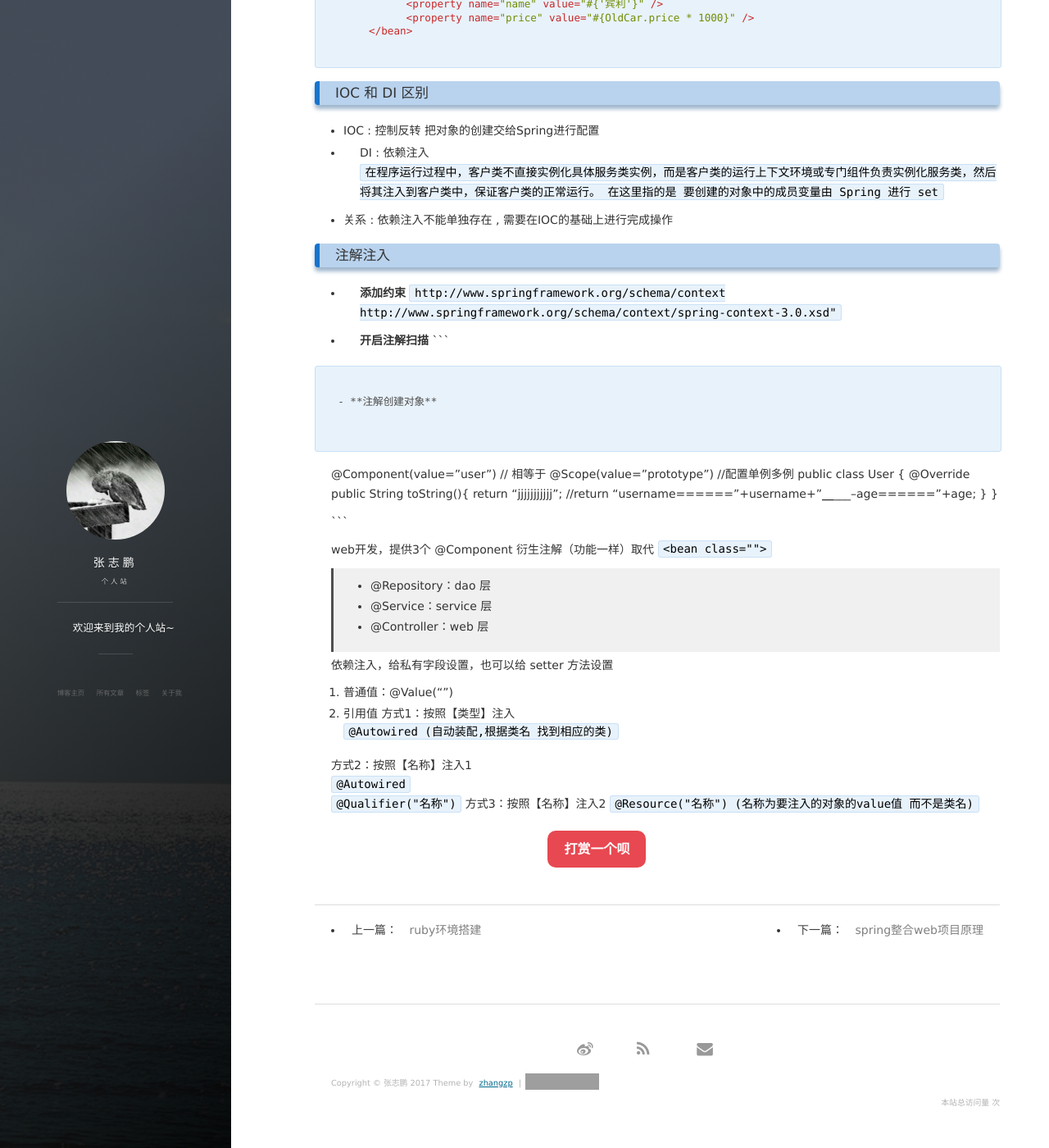
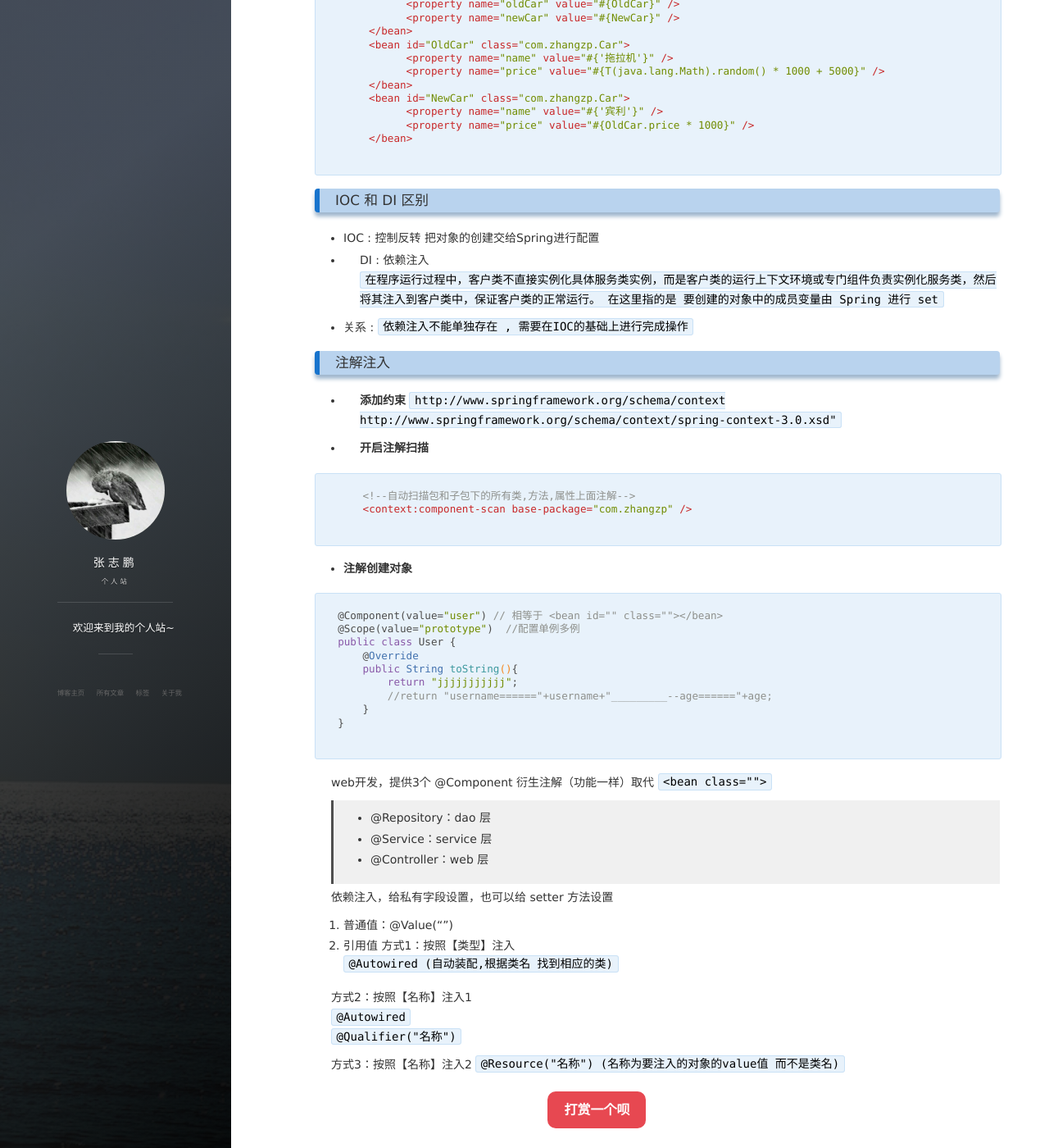
Before and after one commit to zhangzhipengde/zhangzhipengde.github.io, a Jekyll site: the page built from _posts/2015-10-04-IOC学习笔记.md, in a window 1280 px wide and 1400 px high, scrolled down 4893 px. Shown: the whole window at 82% size. Built offline with Jekyll 4.4.1, drawn with Linux system fonts in a browser that asks for light colours; nearby versions of some CDN libraries; comment, search, counter and statistics services are not loaded; some of the changed text lies outside the part shown; grey boxes are pictures that could not be loaded.

Commit message:
Create 2015-10-04-IOC学习笔记.md

````diff
--- a/_posts/2015-10-04-IOC学习笔记.md
+++ b/_posts/2015-10-04-IOC学习笔记.md
@@ -7,7 +7,11 @@ tag: Spring
 
 ### IOC概念
 ```
-控制反转。开发中，IoC意味着将你设计好的类交给外部的spring容器去控制，而不是在你的类内部控制。这称为控制反转。 这种控制权转移所带来的好处就是降低对象之间的依赖关系，即解耦
+控制反转。
+
+开发中，IoC意味着将你设计好的类交给外部的spring容器去控制，而不是在你的类内部控制。这称为控制反转。
+
+这种控制权转移所带来的好处就是降低对象之间的依赖关系，即解耦
 ```
 
 ### 实现原理
@@ -53,8 +57,11 @@ bean实例化三种方式
 >  像` <bean id="userServer" class="com.zhangzp.UserServer"/>` 这样的就是调用类的无参构造,<font color="Red">假如重写了构造器带了参数怎这样配置会异常(提示找不到constructor构造器)</font>
 
 -  **使用静态工厂创建(通过工厂的静态方法实例化对象 )**
+
 ` <bean id="" class="工厂类全名" factory-method="静态工厂中的方法"></bean> `
+
 -  **使用实例工厂创建(通过工厂的普通方法实例化对象 )**
+
 ```
 <!-- 1. 创建工厂实例 -->
      <bean id="myBeanFactory" class="com.xxx.MyBeanFactory"></bean>
@@ -291,7 +298,7 @@ Properties：<props> <prop key=""></prop>
 `在程序运行过程中，客户类不直接实例化具体服务类实例，而是客户类的运行上下文环境或专门组件负责实例化服务类，然后将其注入到客户类中，保证客户类的正常运行。
 在这里指的是 要创建的对象中的成员变量由 Spring 进行 set`
 
-- 关系 : 依赖注入不能单独存在 , 需要在IOC的基础上进行完成操作
+- 关系 : `依赖注入不能单独存在 , 需要在IOC的基础上进行完成操作`
 
 ### 注解注入
 
@@ -299,11 +306,14 @@ Properties：<props> <prop key=""></prop>
 `http://www.springframework.org/schema/context    http://www.springframework.org/schema/context/spring-context-3.0.xsd"`
 
 - **开启注解扫描**
+
+
 ```
     <!--自动扫描包和子包下的所有类,方法,属性上面注解-->
     <context:component-scan base-package="com.zhangzp" />
 
 ```
+
 
 - **注解创建对象**
 
@@ -337,6 +347,7 @@ web开发，提供3个 @Component 衍生注解（功能一样）取代 `<bean cl
 
 方式2：按照【名称】注入1
 `@Autowired` <br/>
-`@Qualifier("名称")`
+`@Qualifier("名称")`<br/>
+
 方式3：按照【名称】注入2
 `@Resource("名称") (名称为要注入的对象的value值 而不是类名)`
````
